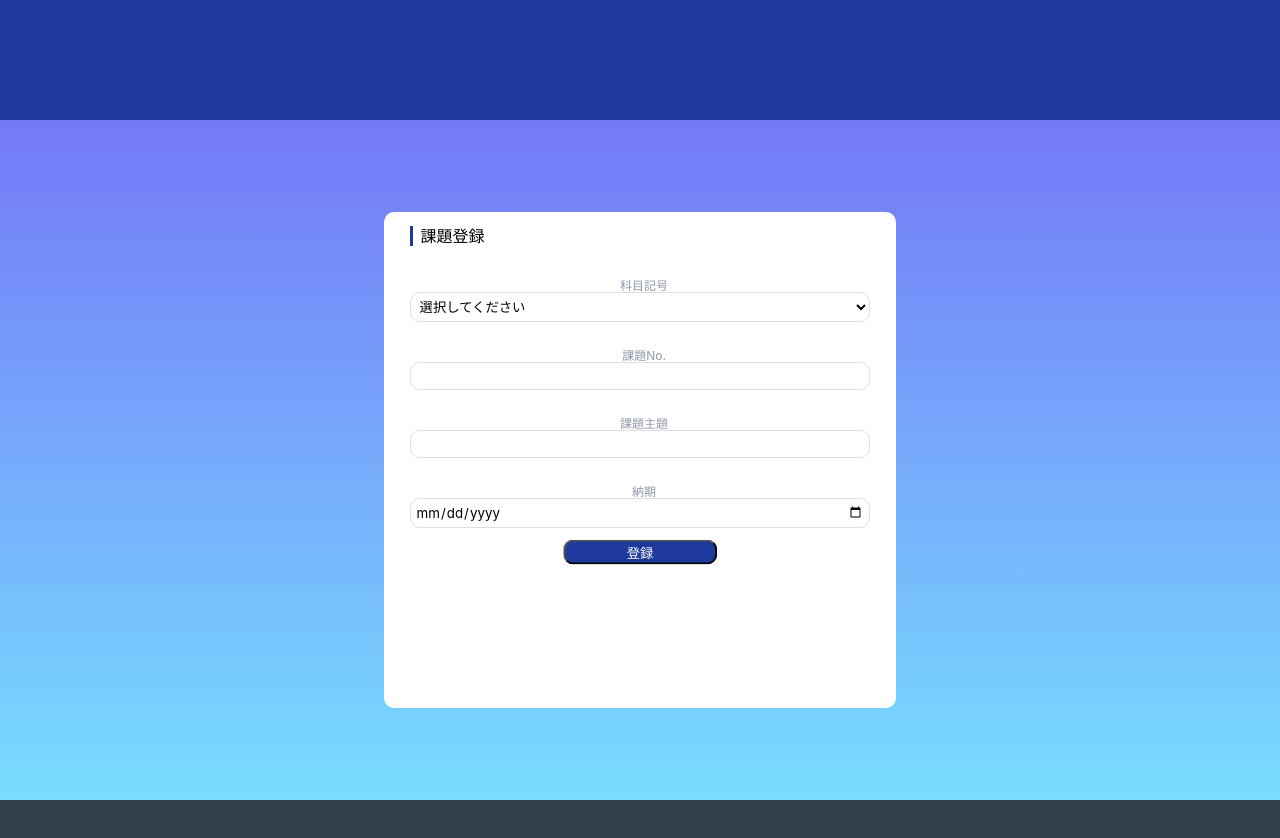
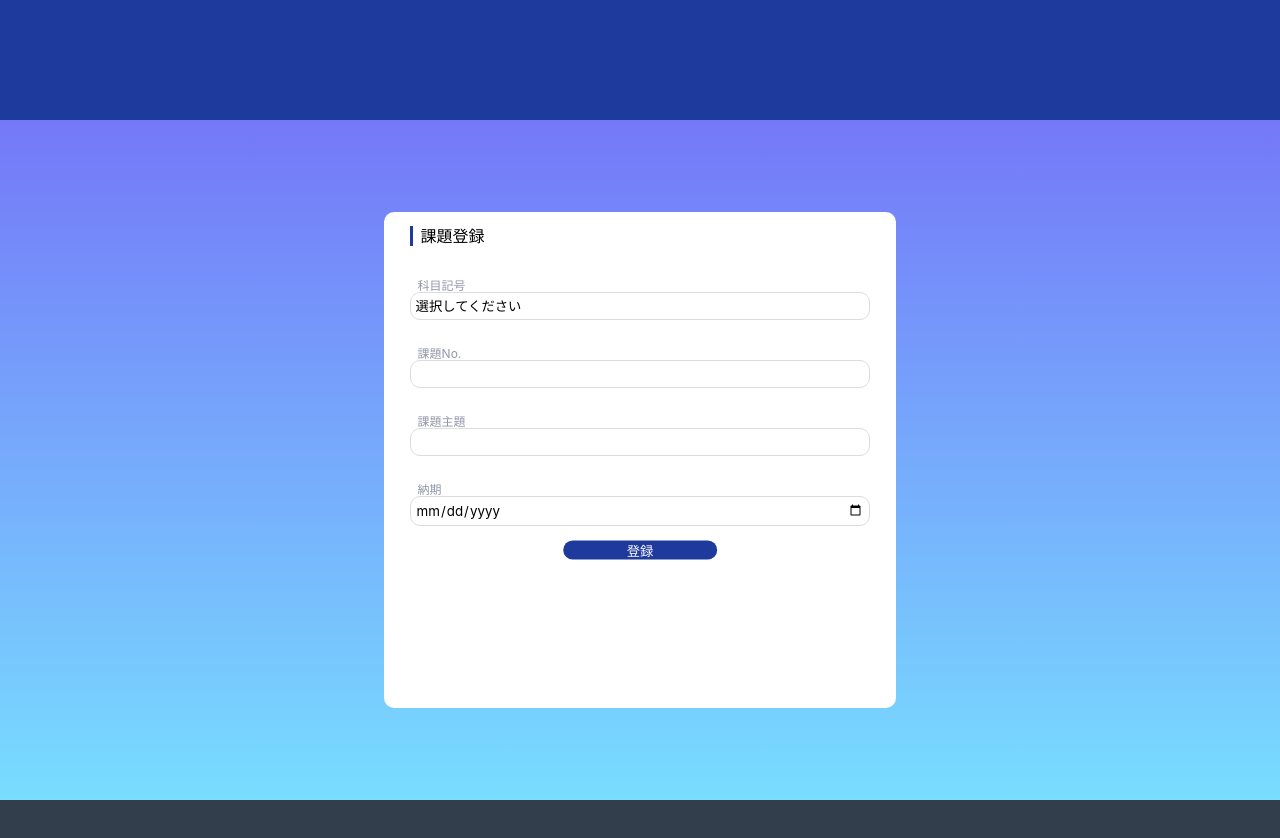
Before and after one commit to ess4536/hw_input, a React (Create React App) app: page / in a window 1280 px wide. Shown: the top 838 px of the page. Built offline with nearby package versions, Linux system fonts and the light colour scheme.

Commit message:
add reset css of input

```diff
--- a/src/App.css
+++ b/src/App.css
@@ -1,5 +1,5 @@
 .App {
-  text-align: center;
+  text-align: left;
 }
 
 .App-logo {
@@ -36,3 +36,44 @@
     transform: rotate(360deg);
   }
 }
+
+
+/* iOSでのデフォルトスタイルをリセット */
+input[type="submit"],
+input[type="button"] {
+  border-radius: 0;
+  -webkit-box-sizing: content-box;
+  -webkit-appearance: button;
+  appearance: button;
+  border: none;
+  box-sizing: border-box;
+  cursor: pointer;
+}
+
+input[type="submit"]::-webkit-search-decoration,
+input[type="button"]::-webkit-search-decoration {
+  display: none;
+}
+
+input[type="submit"]::focus,
+input[type="button"]::focus {
+  outline-offset: -2px;
+}
+
+/* フォームアイテムのデフォルトスタイルをリセット */
+input, button, textarea, select {
+  margin: 0;
+  padding: 0;
+  background: none;
+  border: none;
+  border-radius: 0;
+  outline: none;
+  -webkit-appearance: none;
+  -moz-appearance: none;
+  appearance: none;
+}
+
+*:focus{
+  outline: none;
+  border: solid 1px rgb(31,58,157);
+}
```
